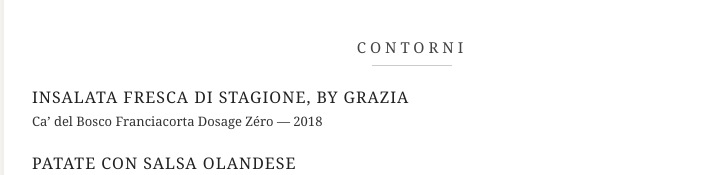
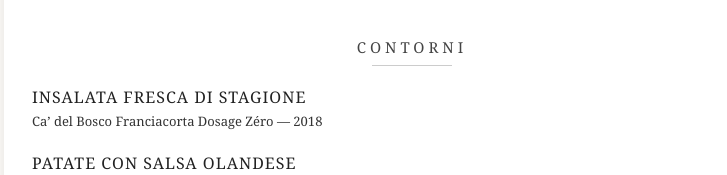
Before and after one commit to viaripagrande97-eng/Cena-capodanno-2026, a plain HTML site: page index.html in a window 1280 px wide. Shown: the part 837-1012 px from the top of the page, without its empty margins (228-955 px from the left). Drawn offline with Linux system fonts and the light colour scheme.

Commit message:
Update index.html

```diff
--- a/index.html
+++ b/index.html
@@ -170,7 +170,7 @@
       <div class="divider"></div>
 
       <div class="item">
-        <div class="item-name">Insalata fresca di stagione, by Grazia</div>
+        <div class="item-name">Insalata fresca di stagione</div>
         <div class="item-wine">Ca’ del Bosco Franciacorta Dosage Zéro — 2018</div>
       </div>
 
```
